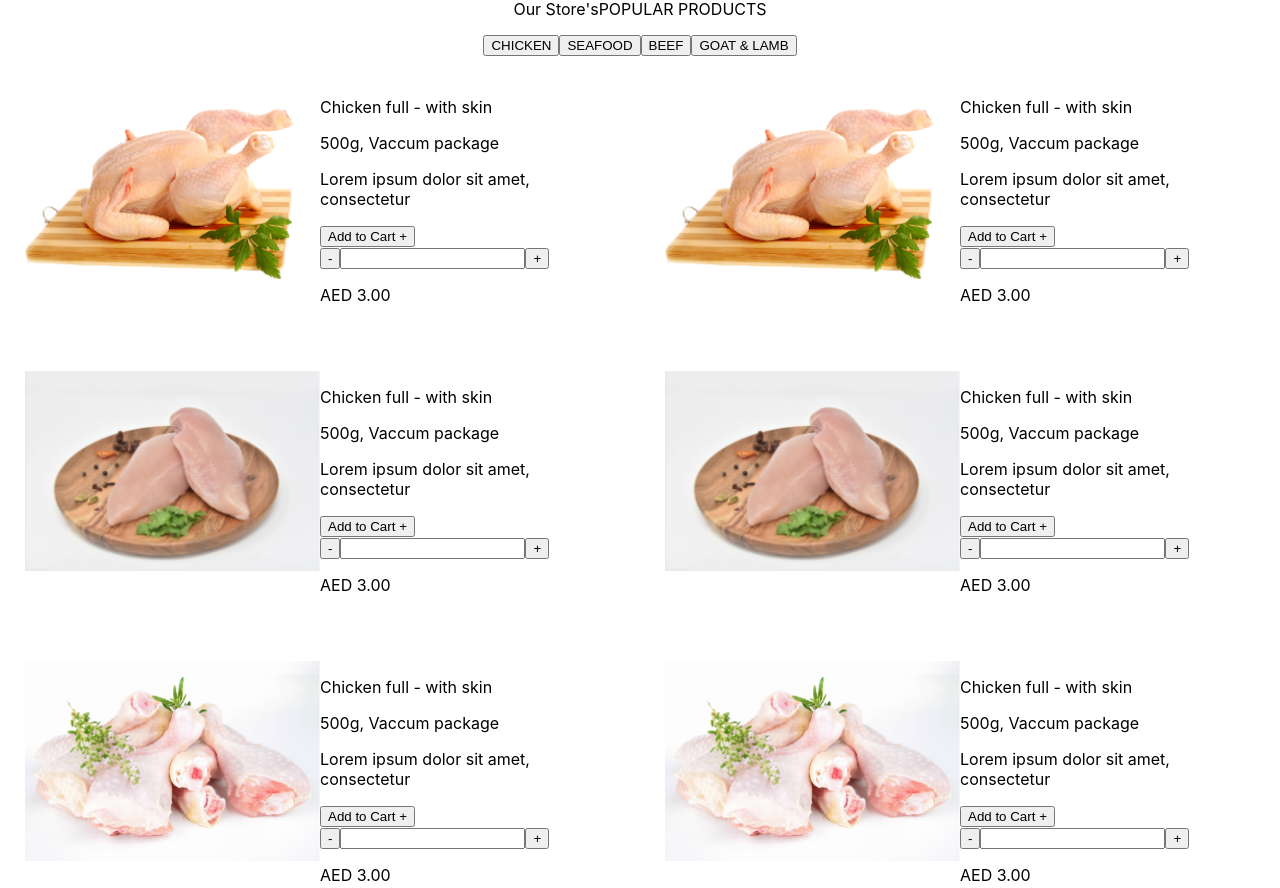
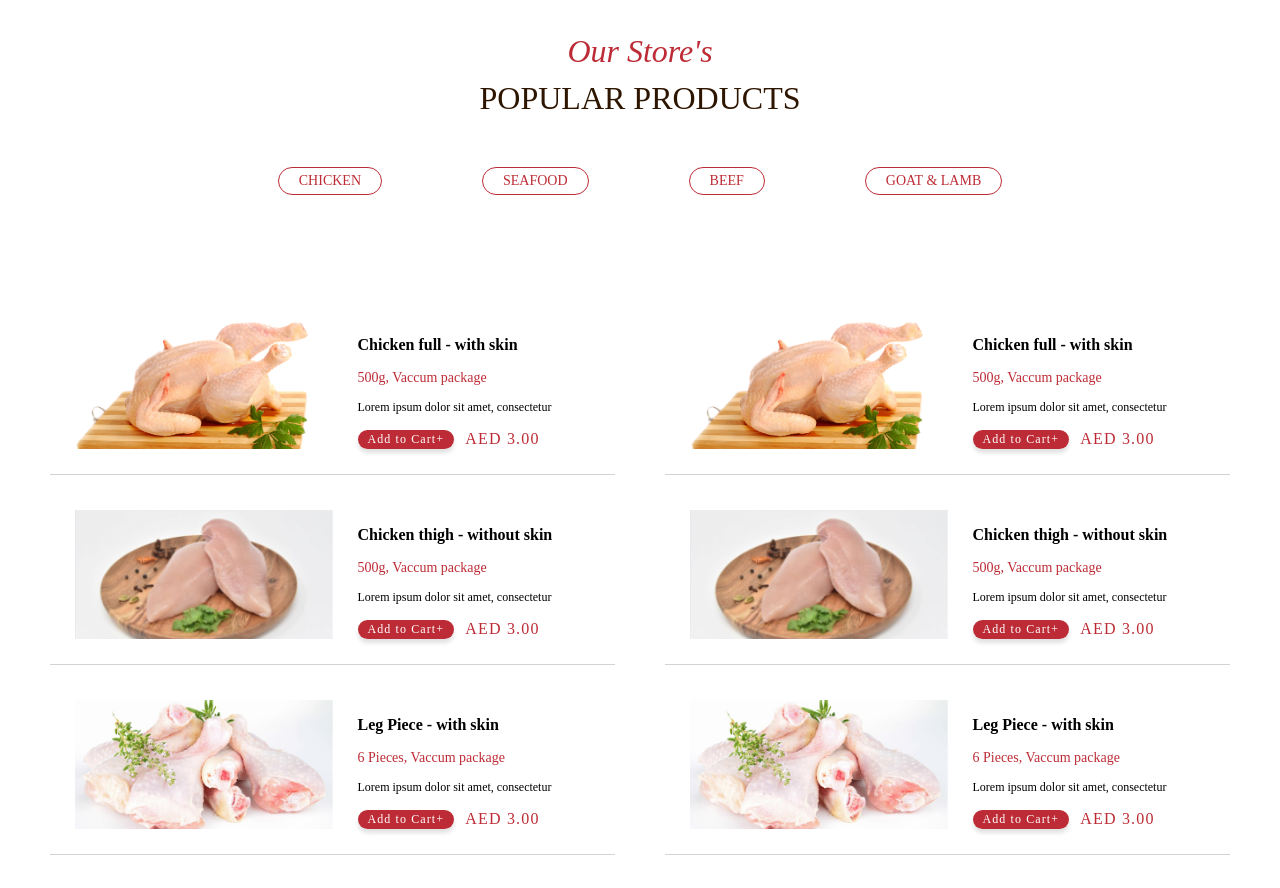
Before and after one commit to vivekkravindraa/freshmeat, a React (Create React App) app: page / in a window 1280 px wide. Shown: the part 3340-4228 px from the top of the page. Built offline with nearby package versions, Linux system fonts and the light colour scheme; some icons are missing.

Commit message:
feat: AboutUs PopularProducts ProductPricing

```diff
--- a/src/components/HomeComponents/ProductPricing/ProductPricing.css
+++ b/src/components/HomeComponents/ProductPricing/ProductPricing.css
@@ -3,27 +3,91 @@
     flex-direction: column;
 }
 
-.ProductPricing-title {
+.ProductPricing-header {
     display: flex;
+    flex-direction: column;
     justify-content: center;
     align-items: center;
+    padding: 50px;
+}
+
+.ProductPricing-header__title {
+    text-align: left;
+    font-style: Italic;
+    font-size: 32px;
+    font-family: Brush Script MT;
+    letter-spacing: 0px;
+    color: #bd2c36;
+    opacity: 1;
+    margin: 0 0 10px 0;
+}
+
+.ProductPricing-header__sub-title {
+    text-align: left;
+    font-weight: SemiBold;
+    font-size: 32px;
+    font-family: Montserrat;
+    letter-spacing: 0px;
+    color: #2e1500;
+    opacity: 1;
+    margin: 0;
 }
 
 .ProductPricing-category-sort {
     display: flex;
     justify-content: center;
     align-items: center;
+    margin-bottom: 50px;
+}
+
+.ProductPricing-category-sort button {
+    margin-right: 100px;
+    border-radius: 22px;
+    opacity: 1;
+    outline: none;
+    border: none;
+    padding: 5px 20px;
+    text-align: center;
+    font-weight: SemiBold;
+    font-size: 14px;
+    font-family: Montserrat;
+    letter-spacing: 0px;
+    opacity: 1;
+    background-color: #ffffff;
+    color: #bd2c36;
+    border: 1px solid #bd2c36;
+}
+
+.ProductPricing-category-sort button:hover {
+    background: #bd2c36 0% 0% no-repeat padding-box;
+    color: #ffffff;
+}
+
+.ProductPricing-category-sort button:last-child {
+    margin-right: 0;
 }
 
 .ProductPricing-items {
     display: grid;
     grid-template-columns: repeat(2, 6fr);
+    padding: 50px 50px 100px 50px;
+    column-gap: 50px;
+    row-gap: 10px;
 }
 
 .ProductPricing-item {
     display: grid;
     grid-template-columns: 3fr 3fr;
     padding: 25px;
+    border-bottom: 1px solid lightgray;
+}
+
+.ProductPricing-item:nth-last-child(-n + 2) {
+    border-bottom: none;
+}
+
+.ProductPricing-content {
+    padding: 0 0 0 25px;
 }
 
 .ProductPricing-image {
@@ -31,5 +95,70 @@
     background-position: center;
     background-size: cover;
     width: auto;
-    height: 200px;
+    height: auto;
 }
+
+.ProductPricing-name {
+    text-align: left;
+    font-weight: bold;
+    font-size: 16px;
+    font-family: Montserrat;
+}
+
+.ProductPricing-quantity {
+    text-align: left;
+    font-weight: SemiBold;
+    font-size: 14px;
+    font-family: Montserrat;
+    color: #bd2c36;
+}
+
+.ProductPricing-description {
+    text-align: left;
+    font-weight: Medium;
+    font-size: 12px;
+    font-family: Montserrat;
+}
+
+.ProductPricing-cart-options {
+    display: inline-grid;
+    grid-template-columns: 2fr 2fr;
+}
+
+.ProductPricing-addToCartButton {
+    display: flex;
+    justify-content: center;
+    align-items: center;
+    background: #bd2c36 0% 0% no-repeat padding-box;
+    box-shadow: 0px 4px 4px #0000001F;
+    border-radius: 17px;
+    opacity: 1;
+    outline: none;
+    border: none;
+    padding: 2px 10px;
+    text-align: center;
+    font-weight: Medium;
+    font-size: 12px;
+    font-family: Montserrat;
+    letter-spacing: 1.1px;
+    color: #FFFFFF;
+    opacity: 1;
+}
+
+.ProductPricing-quantityVariation {
+    display: none;
+}
+
+.ProductPricing-price {
+    display: flex;
+    justify-content: center;
+    align-items: center ;
+    margin: 0;
+    text-align: center;
+    font-weight: SemiBold;
+    font-size: 16px;
+    font-family: Montserrat;
+    letter-spacing: 1.2px;
+    color: #BD2C36;
+    opacity: 1;
+}
--- a/src/components/HomeComponents/ProductPricing/ProductPricing.js
+++ b/src/components/HomeComponents/ProductPricing/ProductPricing.js
@@ -8,11 +8,80 @@ import chickenBreastS from '../../../assets/HomeComponentAssets/chickenBreast/ch
 import './ProductPricing.css';
 
 export default function ProductPricing() {
+    const productPricingItems = [
+        {
+            productImage: chickenFullS,
+            productName: 'Chicken full',
+            productType: 'with skin',
+            productQuantity: '500g',
+            productPackage: 'Vaccum package',
+            productDescription: 'Lorem ipsum dolor sit amet, consectetur',
+            productPrice: 'AED 3.00'
+        },
+        {
+            productImage: chickenFullS,
+            productName: 'Chicken full',
+            productType: 'with skin',
+            productQuantity: '500g',
+            productPackage: 'Vaccum package',
+            productDescription: 'Lorem ipsum dolor sit amet, consectetur',
+            productPrice: 'AED 3.00'
+        },{
+            productImage: chickenThighS,
+            productName: 'Chicken thigh',
+            productType: 'without skin',
+            productQuantity: '500g',
+            productPackage: 'Vaccum package',
+            productDescription: 'Lorem ipsum dolor sit amet, consectetur',
+            productPrice: 'AED 3.00'
+        },{
+            productImage: chickenThighS,
+            productName: 'Chicken thigh',
+            productType: 'without skin',
+            productQuantity: '500g',
+            productPackage: 'Vaccum package',
+            productDescription: 'Lorem ipsum dolor sit amet, consectetur',
+            productPrice: 'AED 3.00 '
+        },{
+            productImage: legPieceS,
+            productName: 'Leg Piece',
+            productType: 'with skin',
+            productQuantity: '6 Pieces',
+            productPackage: 'Vaccum package',
+            productDescription: 'Lorem ipsum dolor sit amet, consectetur',
+            productPrice: 'AED 3.00'
+        },{
+            productImage: legPieceS,
+            productName: 'Leg Piece',
+            productType: 'with skin',
+            productQuantity: '6 Pieces',
+            productPackage: 'Vaccum package',
+            productDescription: 'Lorem ipsum dolor sit amet, consectetur',
+            productPrice: 'AED 3.00'
+        },{
+            productImage: chickenBreastS,
+            productName: 'Chicken Breast',
+            productType: 'without skin',
+            productQuantity: '500g',
+            productPackage: 'Vaccum package',
+            productDescription: 'Lorem ipsum dolor sit amet, consectetur',
+            productPrice: 'AED 3.00'
+        },{
+            productImage: chickenBreastS,
+            productName: 'Chicken Breast',
+            productType: 'without skin',
+            productQuantity: '500g',
+            productPackage: 'Vaccum package',
+            productDescription: 'Lorem ipsum dolor sit amet, consectetur',
+            productPrice: 'AED 3.00'
+        }
+    ]
+
     return (
         <div className="ProductPricing-container">
-             <div className="ProductPricing-title">
-                <p>Our Store's</p>
-                <p>POPULAR PRODUCTS</p>
+             <div className="ProductPricing-header">
+                <p className="ProductPricing-header__title">Our Store's</p>
+                <p className="ProductPricing-header__sub-title">POPULAR PRODUCTS</p>
             </div>
             <div className="ProductPricing-category-sort">
                 <button>CHICKEN</button>
@@ -21,153 +90,39 @@ export default function ProductPricing() {
                 <button>GOAT &amp; LAMB</button>
             </div>
             <div className="ProductPricing-items">
-                <div className="ProductPricing-item">
+                {productPricingItems.map((item, index) => {
+                    return (
+                        <div key={index} className="ProductPricing-item">
                             <div className="ProductPricing-image"
                                 style={{
-                            backgroundImage: `url(${chickenFullS})`,
+                                    backgroundImage: `url(${item.productImage})`,
                                 }}
                             >
                             </div>
                             <div className="ProductPricing-content">
-                        <p className="ProductPricing-name">Chicken full - with skin</p>
-                        <p className="ProductPricing-qunatity">500g, Vaccum package</p>
-                        <p className="ProductPricing-description">Lorem ipsum dolor sit amet, consectetur</p>
-                        <button>Add to Cart <span>+</span></button>
+                                <p className="ProductPricing-name">{item.productName} - {item.productType}</p>
+                                <p className="ProductPricing-quantity">{item.productQuantity}, {item.productPackage}</p>
+                                <p className="ProductPricing-description">{item.productDescription}</p>
+                                <div className="ProductPricing-cart-options">
                                     <div>
-                            <button>-</button>
+                                        <button className="ProductPricing-addToCartButton">
+                                            Add to Cart <span>+</span>
+                                        </button>
+                                        <div className="ProductPricing-quantityVariation">
+                                            <button className="ProductPricing-decreaseButton">-</button>
                                             <input type="text" />
-                            <button>+</button>
-                        </div>
-                        <p>AED 3.00</p>
+                                            <button className="ProductPricing-increaseButton">+</button>
                                         </div>
                                     </div>
-                <div className="ProductPricing-item">
-                    <div className="ProductPricing-image"
-                        style={{ backgroundImage: `url(${chickenFullS})` }}
-                    >
-                    </div>
-                    <div className="ProductPricing-content">
-                        <p className="ProductPricing-name">Chicken full - with skin</p>
-                        <p className="ProductPricing-qunatity">500g, Vaccum package</p>
-                        <p className="ProductPricing-description">Lorem ipsum dolor sit amet, consectetur</p>
-                        <button>Add to Cart <span>+</span></button>
                                     <div>
-                            <button>-</button>
-                            <input type="text" />
-                            <button>+</button>
-                        </div>
-                        <p>AED 3.00</p>
-                    </div>
-                </div>
-                <div className="ProductPricing-item">
-                    <div className="ProductPricing-image"
-                        style={{ backgroundImage: `url(${chickenThighS})` }}
-                    >
-                    </div>
-                    <div className="ProductPricing-content">
-                        <p className="ProductPricing-name">Chicken full - with skin</p>
-                        <p className="ProductPricing-qunatity">500g, Vaccum package</p>
-                        <p className="ProductPricing-description">Lorem ipsum dolor sit amet, consectetur</p>
-                        <button>Add to Cart <span>+</span></button>
-                        <div>
-                            <button>-</button>
-                            <input type="text" />
-                            <button>+</button>
-                        </div>
-                        <p>AED 3.00</p>
-                    </div>
-                </div>
-                <div className="ProductPricing-item">
-                    <div className="ProductPricing-image"
-                        style={{ backgroundImage: `url(${chickenThighS})` }}
-                    >
-                    </div>
-                    <div className="ProductPricing-content">
-                        <p className="ProductPricing-name">Chicken full - with skin</p>
-                        <p className="ProductPricing-qunatity">500g, Vaccum package</p>
-                        <p className="ProductPricing-description">Lorem ipsum dolor sit amet, consectetur</p>
-                        <button>Add to Cart <span>+</span></button>
-                        <div>
-                            <button>-</button>
-                            <input type="text" />
-                            <button>+</button>
-                        </div>
-                        <p>AED 3.00</p>
-                    </div>
-                </div>
-                <div className="ProductPricing-item">
-                    <div className="ProductPricing-image"
-                        style={{ backgroundImage: `url(${legPieceS})` }}
-                    >
-                    </div>
-                    <div className="ProductPricing-content">
-                        <p className="ProductPricing-name">Chicken full - with skin</p>
-                        <p className="ProductPricing-qunatity">500g, Vaccum package</p>
-                        <p className="ProductPricing-description">Lorem ipsum dolor sit amet, consectetur</p>
-                        <button>Add to Cart <span>+</span></button>
-                        <div>
-                            <button>-</button>
-                            <input type="text" />
-                            <button>+</button>
-                        </div>
-                        <p>AED 3.00</p>
-                    </div>
-                </div>
-                <div className="ProductPricing-item">
-                    <div className="ProductPricing-image"
-                        style={{ backgroundImage: `url(${legPieceS})` }}
-                    >
-                    </div>
-                    <div className="ProductPricing-content">
-                        <p className="ProductPricing-name">Chicken full - with skin</p>
-                        <p className="ProductPricing-qunatity">500g, Vaccum package</p>
-                        <p className="ProductPricing-description">Lorem ipsum dolor sit amet, consectetur</p>
-                        <button>Add to Cart <span>+</span></button>
-                        <div>
-                            <button>-</button>
-                            <input type="text" />
-                            <button>+</button>
-                        </div>
-                        <p>AED 3.00</p>
-                    </div>
-                </div>
-                <div className="ProductPricing-item">
-                    <div className="ProductPricing-image"
-                        style={{ backgroundImage: `url(${chickenBreastS})` }}
-                    >
-                    </div>
-                    <div className="ProductPricing-content">
-                        <p className="ProductPricing-name">Chicken full - with skin</p>
-                        <p className="ProductPricing-qunatity">500g, Vaccum package</p>
-                        <p className="ProductPricing-description">Lorem ipsum dolor sit amet, consectetur</p>
-                        <button>Add to Cart <span>+</span></button>
-                        <div>
-                            <button>-</button>
-                            <input type="text" />
-                            <button>+</button>
-                        </div>
-                        <p>AED 3.00</p>
-                    </div>
-                </div>
-                <div className="ProductPricing-item">
-                    <div className="ProductPricing-image"
-                        style={{ backgroundImage: `url(${chickenBreastS})` }}
-                    >
-                    </div>
-                    <div className="ProductPricing-content">
-                        <p className="ProductPricing-name">Chicken full - with skin</p>
-                        <p className="ProductPricing-qunatity">500g, Vaccum package</p>
-                        <p className="ProductPricing-description">Lorem ipsum dolor sit amet, consectetur</p>
-                        <button>Add to Cart <span>+</span></button>
-                        <div>
-                            <button>-</button>
-                            <input type="text" />
-                            <button>+</button>
-                        </div>
-                        <p>AED 3.00</p>
+                                        <p className="ProductPricing-price">{item.productPrice}</p>
                                     </div>
                                 </div>
                             </div>
                         </div>
                     )
+                })}
+            </div>
+        </div>
+    )
 }
```
Lines whose indentation alone changed are shown as unchanged.
